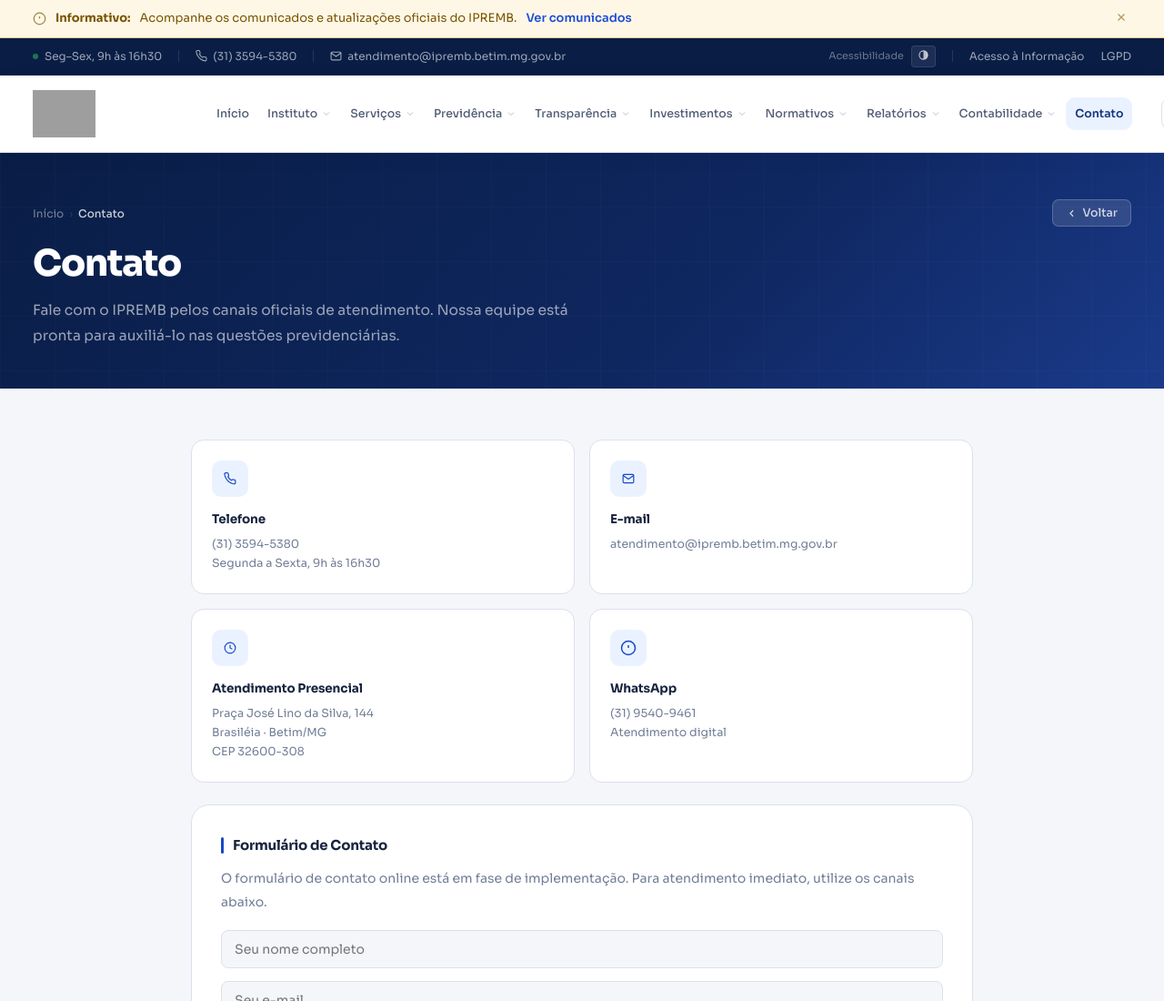
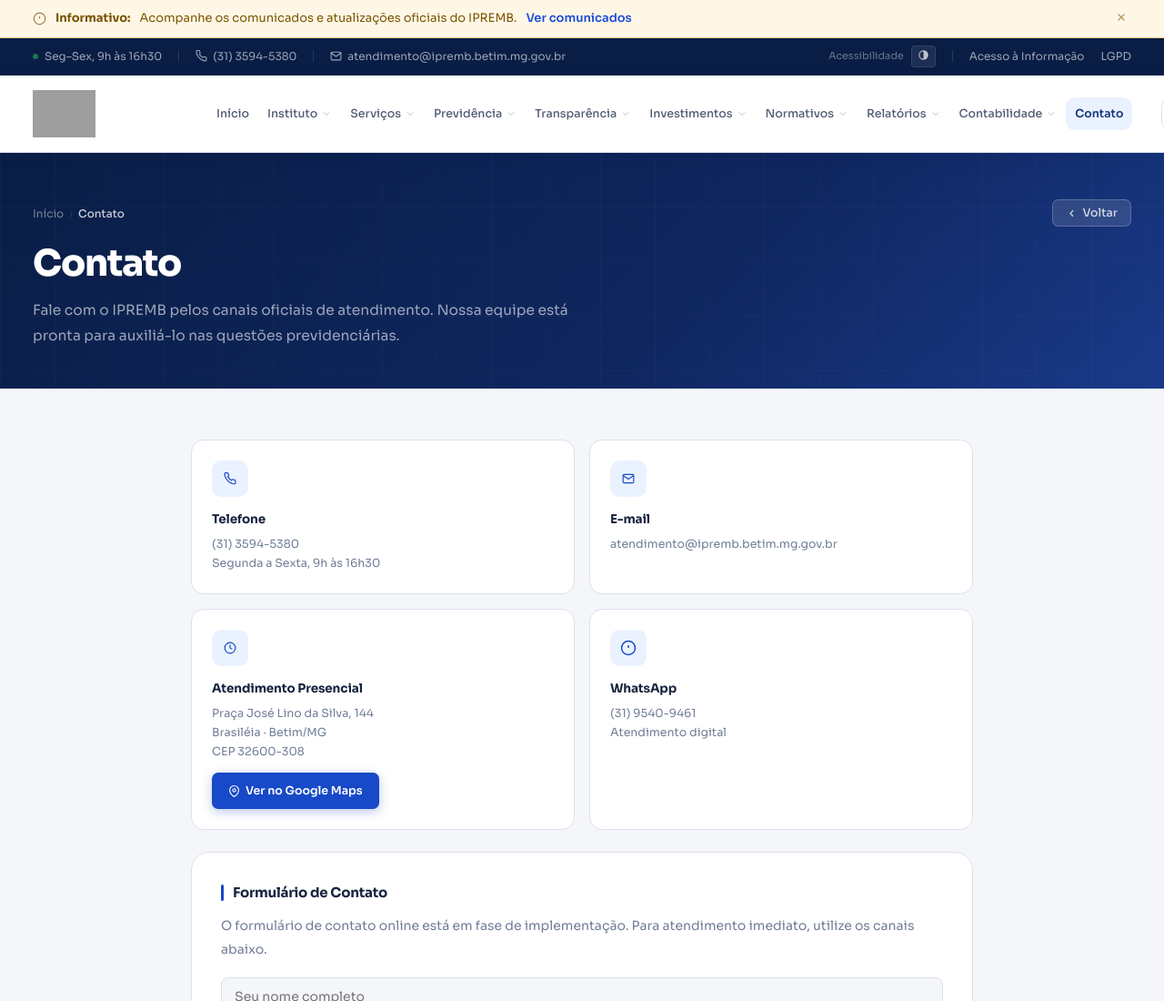
Before and after one commit to tiagolangv-source/IPREMB-, a plain HTML site: page contato.html in a window 1280 px wide. Shown: the top 1100 px of the page at 91% size. Drawn offline with Linux system fonts and the light colour scheme; grey boxes are pictures that could not be loaded.

Commit message:
Adiciona link do Google Maps na pagina de contato na etapa 1.5-G1-D
Co-Authored-By: Claude Sonnet 4.6 <noreply@anthropic.com>

```diff
--- a/contato.html
+++ b/contato.html
@@ -2823,6 +2823,7 @@
         <div class="icard-icon"><svg width="14" height="14" viewBox="0 0 24 24" fill="none" stroke="currentColor" stroke-width="2"><circle cx="12" cy="12" r="10"/><polyline points="12 6 12 12 16 14"/></svg></div>
         <div class="icard-title">Atendimento Presencial</div>
         <div class="icard-desc">Praça José Lino da Silva, 144<br>Brasiléia · Betim/MG<br>CEP 32600-308</div>
+        <a href="https://maps.google.com/?q=Pra%C3%A7a+Jos%C3%A9+Lino+da+Silva%2C+144%2C+Brasil%C3%A9ia%2C+Betim%2C+MG" target="_blank" rel="noopener noreferrer" class="map-link-btn"><svg width="13" height="13" viewBox="0 0 24 24" fill="none" stroke="currentColor" stroke-width="2"><path d="M21 10c0 7-9 13-9 13s-9-6-9-13a9 9 0 0 1 18 0z"/><circle cx="12" cy="10" r="3"/></svg> Ver no Google Maps</a>
       </div>
       <div class="icard">
         <div class="icard-icon"><svg width="18" height="18" viewBox="0 0 24 24" fill="none" stroke="currentColor" stroke-width="2"><circle cx="12" cy="12" r="10"/><line x1="12" y1="8" x2="12" y2="12"/><line x1="12" y1="16" x2="12.01" y2="16"/></svg></div>
```
